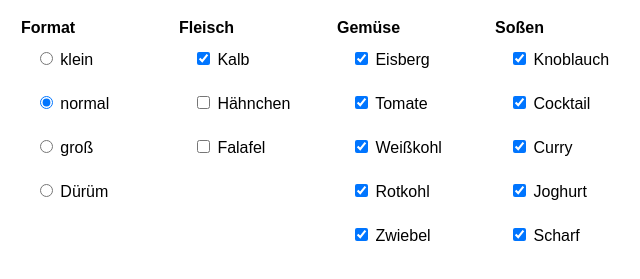
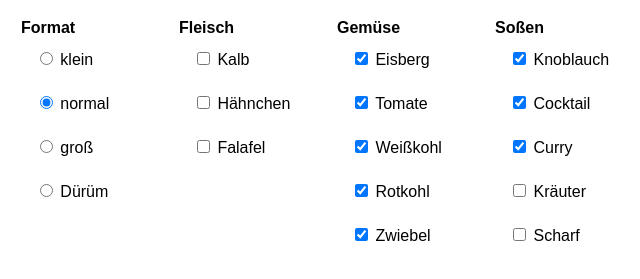
Before and after one commit to alexx0r/alexx0r.github.io, a plain HTML site: page index.html in a window 1280 px wide. Shown: the part 257-536 px from the top of the page, 318-958 px from the left. Drawn offline with Linux system fonts and the light colour scheme.

Commit message:
Kräutersoße

```diff
--- a/index.html
+++ b/index.html
@@ -155,8 +155,8 @@
                         Curry
                     </label>
                     <label>
-                        <input type="checkbox" name="sosse-joghurt"/>
-                        Joghurt
+                        <input type="checkbox" name="sosse-herbs"/>
+                        Kr&auml;uter
                     </label>
                     <label>
                         <input type="checkbox" name="sosse-scharf"/>
@@ -222,7 +222,7 @@
         form['sosse-knoblauch'].checked = decoded & BIT_SOSSE_KNOBLAUCH;
         form['sosse-cocktail'].checked = decoded & BIT_SOSSE_COCKTAIL;
         form['sosse-curry'].checked = decoded & BIT_SOSSE_CURRY;
-        form['sosse-joghurt'].checked = decoded & BIT_SOSSE_JOGHURT;
+        form['sosse-herbs'].checked = decoded & BIT_SOSSE_HERBS;
         form['sosse-scharf'].checked = decoded & BIT_SOSSE_SCHARF;
         form['fleisch-chicken'].checked = decoded & BIT_CHICKEN;
         form['fleisch-veal'].checked = decoded & BIT_VEAL;
```
